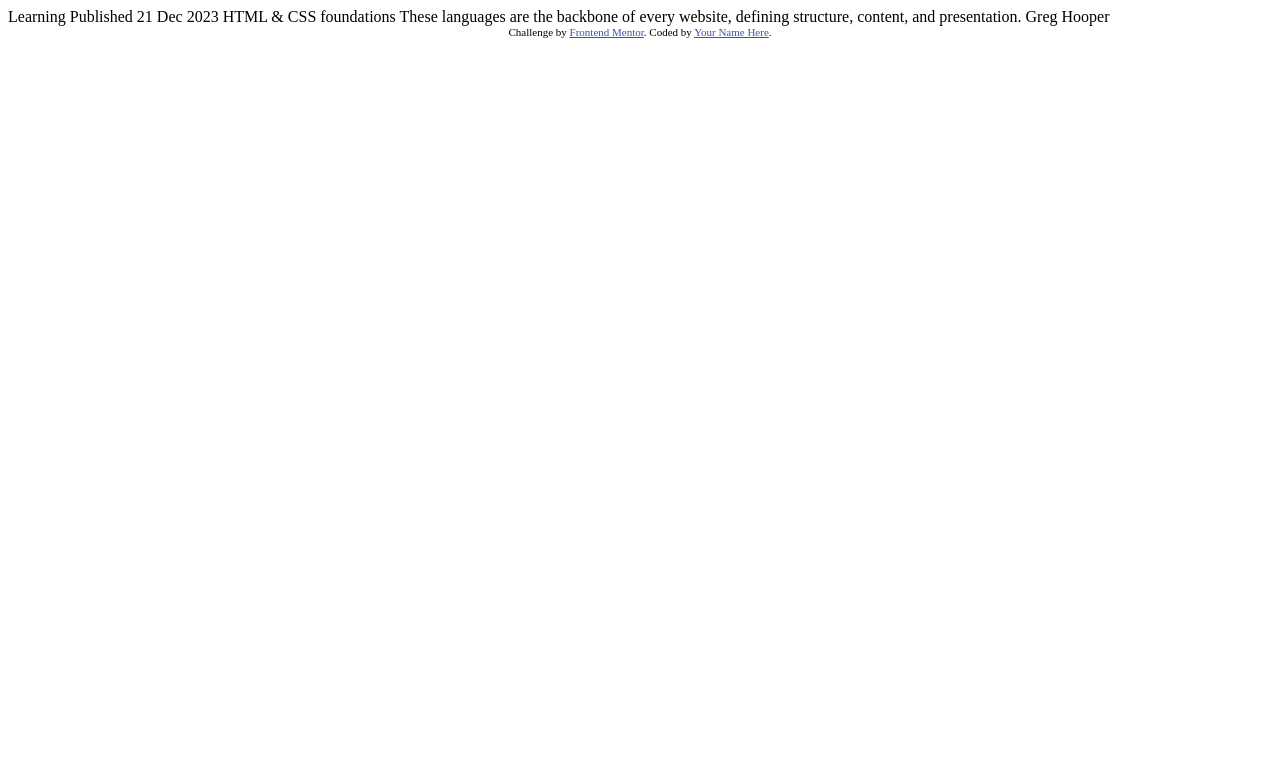
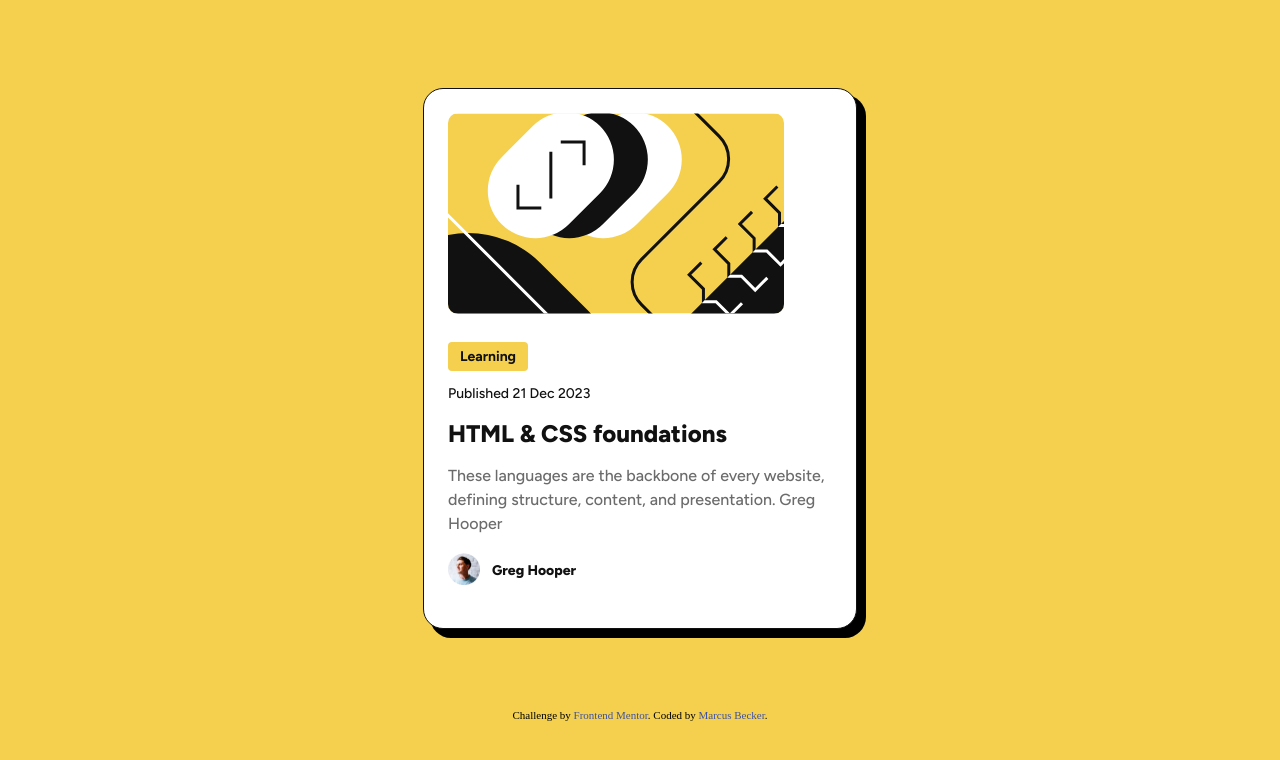
Before and after one commit to MarcusBecker6123/blog-preview-card, a plain HTML site: page index.html in a window 1280 px wide. Drawn offline with Linux system fonts and the light colour scheme.

Commit message:
final solution

```diff
--- a/index.html
+++ b/index.html
@@ -1,34 +1,62 @@
 <!DOCTYPE html>
 <html lang="en">
   <head>
-  <meta charset="UTF-8">
-  <meta name="viewport" content="width=device-width, initial-scale=1.0"> <!-- displays site properly based on user's device -->
-
-  <link rel="icon" type="image/png" sizes="32x32" href="./assets/images/favicon-32x32.png">
+    <meta charset="UTF-8" />
+    <meta name="viewport" content="width=device-width, initial-scale=1.0" />
+    <!-- displays site properly based on user's device -->
+    <link rel="stylesheet" href="style.css" />
+    <link
+      rel="icon"
+      type="image/png"
+      sizes="32x32"
+      href="./assets/images/favicon-32x32.png"
+    />
 
     <title>Frontend Mentor | Blog preview card</title>
 
     <!-- Feel free to remove these styles or customise in your own stylesheet 👍 -->
     <style>
-    .attribution { font-size: 11px; text-align: center; }
-    .attribution a { color: hsl(228, 45%, 44%); }
+      .attribution {
+        font-size: 11px;
+        text-align: center;
+      }
+      .attribution a {
+        color: hsl(228, 45%, 44%);
+      }
     </style>
   </head>
   <body>
-
-  Learning
-
-  Published 21 Dec 2023
-
-  HTML & CSS foundations
-
-  These languages are the backbone of every website, defining structure, content, and presentation.
-
-  Greg Hooper
+    <div class="flex">
+      <div class="card">
+        <img src="assets/images/illustration-article.svg" alt="" />
+        <article class="heading">Learning</article>
+        <div class="publish">Published 21 Dec 2023</div>
+        <div class="subheading"><a href="#">HTML & CSS foundations</a></div>
+        <p class="description">
+          These languages are the backbone of every website, defining structure,
+          content, and presentation. Greg Hooper
+        </p>
+        <div class="img-container">
+          <img
+            id="avatar"
+            src="assets/images/image-avatar.webp"
+            alt="Avatar of Greg Hooper"
+          />
+          <p class="name">Greg Hooper</p>
+        </div>
+      </div>
+    </div>
 
     <div class="attribution">
-    Challenge by <a href="https://www.frontendmentor.io?ref=challenge" target="_blank">Frontend Mentor</a>.
-    Coded by <a href="#">Your Name Here</a>.
+      Challenge by
+      <a href="https://www.frontendmentor.io?ref=challenge" target="_blank"
+        >Frontend Mentor</a
+      >. Coded by
+      <a
+        href="https://www.frontendmentor.io/profile/MarcusBecker6123/solutions"
+        target="_blank"
+        >Marcus Becker</a
+      >.
     </div>
   </body>
 </html>
--- /dev/null
+++ b/style.css
@@ -0,0 +1,129 @@
+@import url('https://fonts.googleapis.com/css2?family=Figtree:ital,wght@0,300..900;1,300..900&family=Outfit:wght@100..900&display=swap');
+
+:root{
+    --yellow: #F4D04E;
+    --gray-950: #111111;
+    --gray-500: #6b6b6b;
+    --white: #fff;
+    --medium: font-weight: 500;
+    box-sizing: border-box;
+}
+
+body {
+    background-color: #F4D04E;
+    padding: 0 24px 0 24px;
+}
+
+.flex {
+    display: flex;
+    justify-content: center;
+    align-items: center;
+    padding: 5rem 0;
+}
+
+.card {
+    margin:0 auto;
+    max-width: 384px;
+    width: 100%;
+    height: auto;
+    gap: 24px;
+    background: #fff;
+    border-radius: 20px;
+    border: 1px solid var(--gray-950);
+    box-shadow: 8px 8px 0 1px;
+    padding: 24px;
+}
+
+
+img {
+    display: inline-flex;
+    margin-bottom: 24px;
+    height: auto;
+    border-radius: 10px;
+    max-width: 100%;
+
+}
+
+p {
+    font-family: 'Figtree', sans-serif;
+}
+
+.heading {
+    color: var(--gray-950);
+    font-family: 'Figtree', sans-serif;
+    background-color: var(--yellow);
+    display: inline-block;
+    font-weight: bold;
+    line-height:150%;
+    font-size: 0.875rem;
+    padding: 4px 12px;
+    border-radius: 4px;
+}
+
+.publish {
+    color: var(--gray-950);
+    font-family: 'Figtree', sans-serif;
+    font-weight: 500;
+    letter-spacing: 0px;
+    font-size: 0.875rem;
+    line-height: 150%;
+    background: #fff;
+    padding: 12px 0;
+}
+
+.subheading {
+    color: var(--gray-950);
+    font-family: 'Figtree', sans-serif;
+    font-size: 1.5rem;
+    font-weight: 800;
+    line-height: 150%;
+}
+
+.description {
+    line-height: 150%;
+    margin: 0;
+    font-size: 1rem;
+    letter-spacing: 0px;
+    font-family: 'Figtree', sans-serif;
+    font-weight: 500;
+    color: var(--gray-500);
+    padding: 12px 0;
+}
+
+.img-container {
+    display: flex;
+    flex-direction: row;
+    gap: 12px;
+    align-items: center;
+}
+
+#avatar {
+    display: inline-flex;
+    position: relative;
+    top: 5px;
+    width: 2rem;
+    height: 2rem;
+
+}
+
+.name {
+    position: relative;
+    display: inline-flex;
+    top: -6px;
+    font-family: 'Figtree', sans-serif;
+    font-size: 0.875rem;
+    line-height: 150%;
+    letter-spacing: 0px;
+    font-weight: 800;
+    color: var(--gray-950);
+    }
+
+    a {
+        text-decoration: none;
+        color: var(--gray-950);
+        cursor: pointer;
+    }
+
+    a:hover {
+        color: var(--yellow)
+    }
```
Lines whose indentation alone changed are shown as unchanged.
